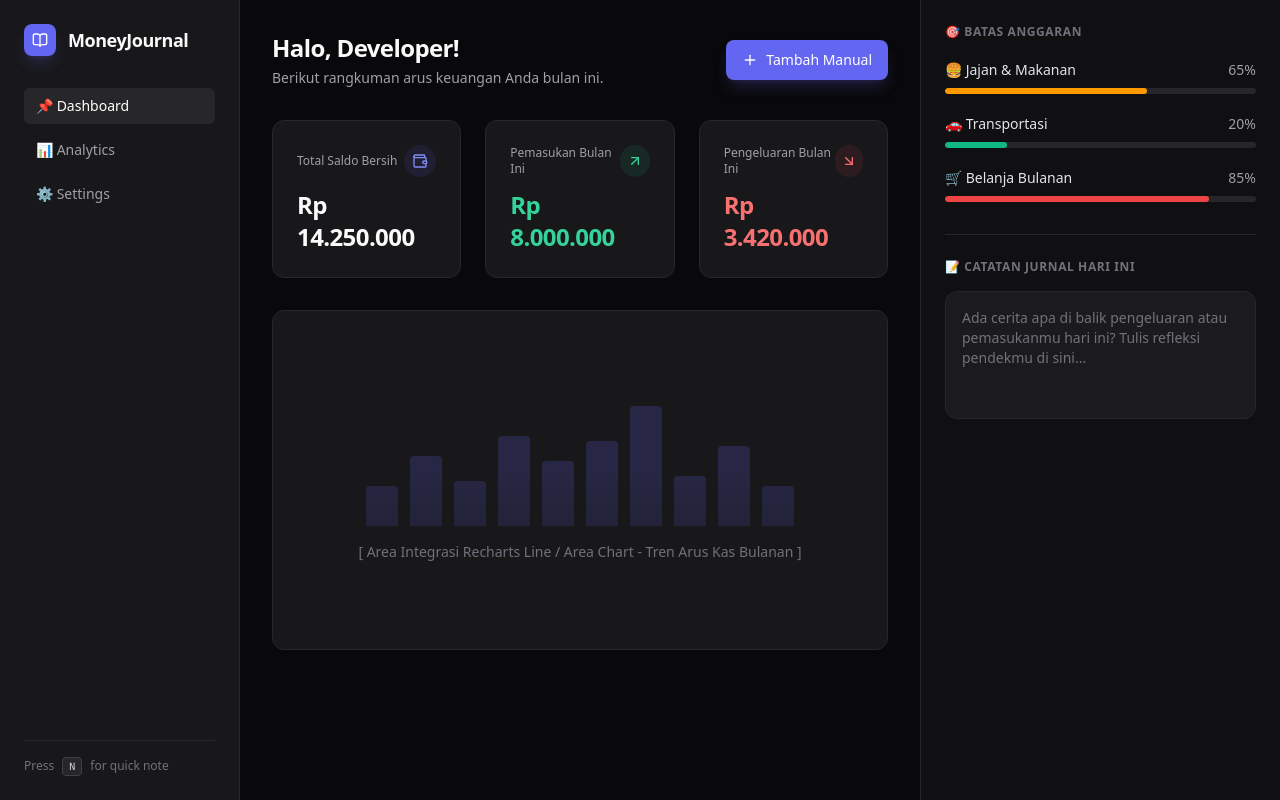
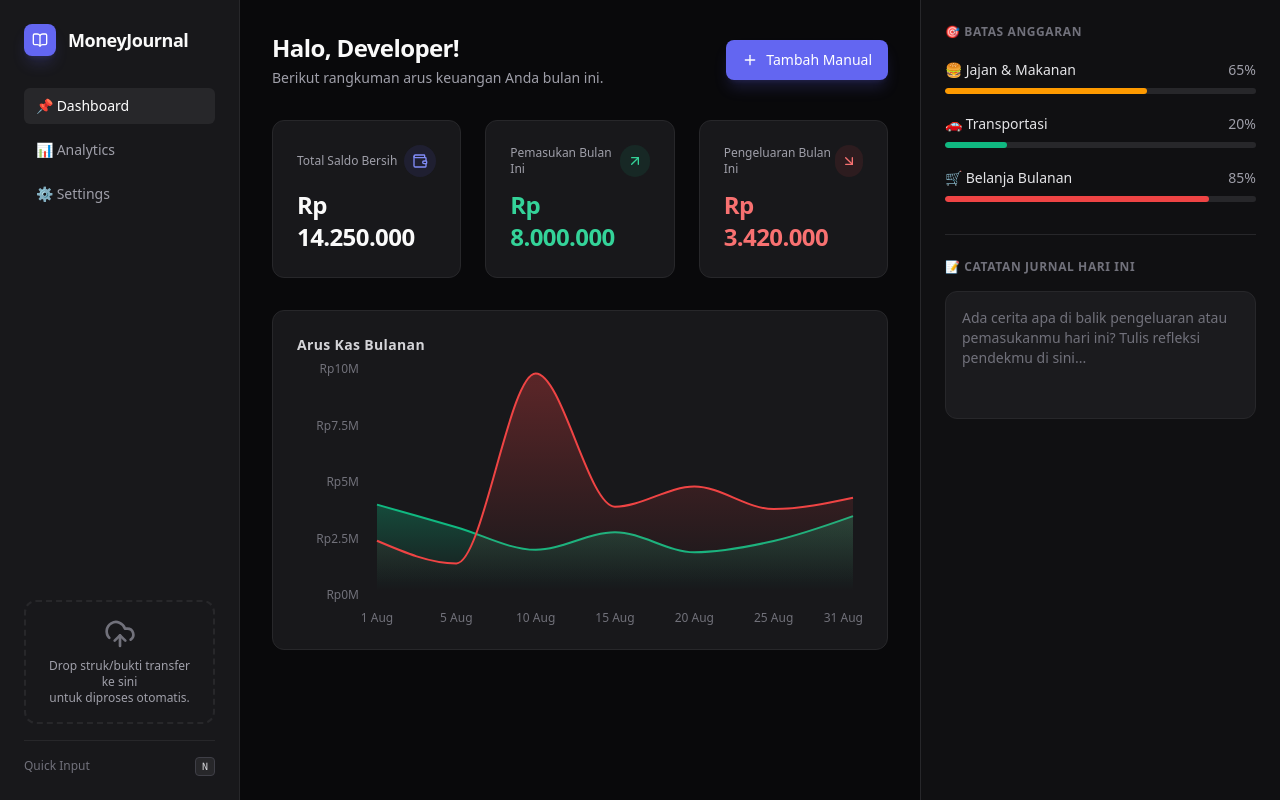
Before and after one commit to yodh222/money-journal-app, a Next.js app: page / in a window 1280 px wide. Built offline with nearby package versions, Linux system fonts and the light colour scheme.

Commit message:
feat: implement command palette, recharts cashflow, and drag-drop area

```diff
--- a/package.json
+++ b/package.json
@@ -9,6 +9,7 @@
     "lint": "eslint"
   },
   "dependencies": {
+    "@supabase/supabase-js": "^2.112.3",
     "clsx": "^2.1.1",
     "lucide-react": "^1.31.0",
     "next": "16.3.1",
--- a/src/app/layout.tsx
+++ b/src/app/layout.tsx
@@ -1,6 +1,7 @@
 import type { Metadata } from 'next';
 import { Inter } from 'next/font/google';
 import './globals.css';
+import CommandPalette from '@/components/command-palette/CommandPalette';
 
 const inter = Inter({
   subsets: ['latin'],
@@ -19,8 +20,9 @@ export default function RootLayout({
 }>) {
   return (
     <html lang="en" className="dark">
-      <body className={`${inter.variable} antialiased`}>
+      <body className={`${inter.variable} antialiased relative`}>
         {children}
+        <CommandPalette />
       </body>
     </html>
   );
--- a/src/app/page.tsx
+++ b/src/app/page.tsx
@@ -1,5 +1,7 @@
 import React from 'react';
 import { Wallet, ArrowUpRight, ArrowDownRight, Plus, BookOpen } from 'lucide-react';
+import CashFlowChart from '@/components/dashboard/CashFlowChart';
+import DragDropArea from '@/components/dashboard/DragDropArea';
 
 export default function Dashboard() {
   return (
@@ -20,8 +22,14 @@ export default function Dashboard() {
             <a href="#" className="flex items-center gap-3 px-3 py-2 rounded-md text-zinc-400 hover:bg-[#27272A] hover:text-white text-sm font-medium transition-all">⚙️ Settings</a>
           </nav>
         </div>
-        <div className="text-xs text-zinc-500 border-t border-[#27272A] pt-4 flex items-center gap-2">
-          Press <kbd className="bg-zinc-800 px-1.5 py-0.5 rounded border border-zinc-700 font-mono text-[10px] text-zinc-300">N</kbd> for quick note
+
+        <div className="space-y-4">
+          <DragDropArea />
+
+          <div className="text-xs text-zinc-500 border-t border-[#27272A] pt-4 flex items-center justify-between">
+            <span>Quick Input</span>
+            <kbd className="bg-zinc-800 px-1.5 py-0.5 rounded border border-zinc-700 font-mono text-[10px] text-zinc-300">N</kbd>
+          </div>
         </div>
       </aside>
 
@@ -69,15 +77,11 @@ export default function Dashboard() {
         </div>
 
         {/* MOCKUP AREA GRAFIK UTAMA */}
-        <div className="bg-[#18181B] border border-[#27272A] p-6 rounded-xl h-[340px] flex flex-col justify-center items-center text-zinc-500 space-y-4 hover:border-zinc-700 transition-colors relative overflow-hidden group">
-          <div className="absolute inset-0 bg-gradient-to-t from-[#18181B] via-transparent to-transparent z-10 pointer-events-none" />
-          {/* Simulated chart bars for visual aesthetic */}
-          <div className="flex items-end gap-3 h-32 opacity-20 group-hover:opacity-40 transition-opacity">
-            {[40, 70, 45, 90, 65, 85, 120, 50, 80, 40].map((h, i) => (
-              <div key={i} className="w-8 bg-indigo-500 rounded-t-sm" style={{ height: `${h}px` }} />
-            ))}
+        <div className="bg-[#18181B] border border-[#27272A] p-6 rounded-xl h-[340px] hover:border-zinc-700 transition-colors relative">
+          <h3 className="text-sm font-semibold tracking-wide text-zinc-300 mb-4 absolute z-10">Arus Kas Bulanan</h3>
+          <div className="pt-6 h-full w-full">
+            <CashFlowChart />
           </div>
-          <p className="text-sm font-medium z-20">[ Area Integrasi Recharts Line / Area Chart - Tren Arus Kas Bulanan ]</p>
         </div>
       </main>
 
--- /dev/null
+++ b/src/components/command-palette/CommandPalette.tsx
@@ -0,0 +1,92 @@
+'use client';
+
+import React, { useState, useEffect } from 'react';
+import { useShortcut } from '@/hooks/useShortcut';
+import { Search, PlusCircle, ArrowRightRight, Settings } from 'lucide-react';
+
+export default function CommandPalette() {
+  const [isOpen, setIsOpen] = useState(false);
+  const [inputValue, setInputValue] = useState('');
+
+  useShortcut({
+    N: () => {
+      setIsOpen(true);
+    },
+    CmdK: () => {
+      setIsOpen(true);
+    },
+    Escape: () => {
+      setIsOpen(false);
+      setInputValue('');
+    }
+  });
+
+  // Focus input automatically when modal opens
+  useEffect(() => {
+    if (isOpen) {
+      const input = document.getElementById('command-palette-input');
+      input?.focus();
+    }
+  }, [isOpen]);
+
+  if (!isOpen) return null;
+
+  const handleSubmit = (e: React.FormEvent) => {
+    e.preventDefault();
+    console.log('Parsing input:', inputValue);
+    // TODO: AI Parser logic
+    setIsOpen(false);
+    setInputValue('');
+  };
+
+  return (
+    <div className="fixed inset-0 z-50 flex items-start justify-center pt-[15vh] sm:pt-[20vh]">
+      {/* Backdrop */}
+      <div
+        className="fixed inset-0 bg-black/60 backdrop-blur-sm transition-opacity"
+        onClick={() => setIsOpen(false)}
+      />
+
+      {/* Modal Box */}
+      <div className="relative w-full max-w-xl overflow-hidden rounded-xl bg-[#18181B] border border-[#27272A] shadow-2xl ring-1 ring-white/10 transform transition-all">
+        <form onSubmit={handleSubmit} className="flex flex-col">
+          <div className="relative flex items-center px-4 py-3 border-b border-[#27272A]">
+            <Search className="h-5 w-5 text-zinc-500 mr-3" />
+            <input
+              id="command-palette-input"
+              type="text"
+              value={inputValue}
+              onChange={(e) => setInputValue(e.target.value)}
+              className="flex-1 bg-transparent text-white placeholder-zinc-500 focus:outline-none text-base"
+              placeholder="e.g., 50000 jajan sore #makanan"
+              autoComplete="off"
+            />
+            <kbd className="ml-3 hidden sm:inline-flex items-center gap-1 rounded bg-zinc-800 px-2 py-0.5 font-mono text-[10px] font-medium text-zinc-400">
+              ESC
+            </kbd>
+          </div>
+
+          {/* Quick Suggestions / Actions */}
+          <div className="p-2 space-y-1 overflow-y-auto max-h-72">
+            <div className="px-3 py-2 text-xs font-semibold text-zinc-500 uppercase tracking-wider">
+              Suggestions
+            </div>
+
+            <button type="button" className="w-full flex items-center px-3 py-2 text-sm text-zinc-300 hover:bg-[#27272A] hover:text-white rounded-md transition-colors text-left">
+              <PlusCircle className="mr-3 h-4 w-4 text-indigo-400" />
+              Catat Pemasukan / Pengeluaran Cepat
+            </button>
+            <button type="button" className="w-full flex items-center px-3 py-2 text-sm text-zinc-300 hover:bg-[#27272A] hover:text-white rounded-md transition-colors text-left">
+              <ArrowRightRight className="mr-3 h-4 w-4 text-emerald-400" />
+              Transfer Antar Dompet
+            </button>
+            <button type="button" className="w-full flex items-center px-3 py-2 text-sm text-zinc-300 hover:bg-[#27272A] hover:text-white rounded-md transition-colors text-left">
+              <Settings className="mr-3 h-4 w-4 text-zinc-400" />
+              Buka Pengaturan
+            </button>
+          </div>
+        </form>
+      </div>
+    </div>
+  );
+}
--- /dev/null
+++ b/src/components/dashboard/CashFlowChart.tsx
@@ -0,0 +1,90 @@
+'use client';
+
+import React from 'react';
+import { AreaChart, Area, XAxis, YAxis, CartesianGrid, Tooltip, ResponsiveContainer } from 'recharts';
+
+const data = [
+  { name: '1 Aug', income: 4000000, expense: 2400000 },
+  { name: '5 Aug', income: 3000000, expense: 1398000 },
+  { name: '10 Aug', income: 2000000, expense: 9800000 },
+  { name: '15 Aug', income: 2780000, expense: 3908000 },
+  { name: '20 Aug', income: 1890000, expense: 4800000 },
+  { name: '25 Aug', income: 2390000, expense: 3800000 },
+  { name: '31 Aug', income: 3490000, expense: 4300000 },
+];
+
+const formatCurrency = (value: number) => {
+  return new Intl.NumberFormat('id-ID', {
+    style: 'currency',
+    currency: 'IDR',
+    minimumFractionDigits: 0,
+    maximumFractionDigits: 0,
+  }).format(value);
+};
+
+export default function CashFlowChart() {
+  return (
+    <div className="h-full w-full">
+      <ResponsiveContainer width="100%" height="100%">
+        <AreaChart
+          data={data}
+          margin={{
+            top: 10,
+            right: 10,
+            left: 20,
+            bottom: 0,
+          }}
+        >
+          <defs>
+            <linearGradient id="colorIncome" x1="0" y1="0" x2="0" y2="1">
+              <stop offset="5%" stopColor="#10B981" stopOpacity={0.3} />
+              <stop offset="95%" stopColor="#10B981" stopOpacity={0} />
+            </linearGradient>
+            <linearGradient id="colorExpense" x1="0" y1="0" x2="0" y2="1">
+              <stop offset="5%" stopColor="#EF4444" stopOpacity={0.3} />
+              <stop offset="95%" stopColor="#EF4444" stopOpacity={0} />
+            </linearGradient>
+          </defs>
+          <XAxis
+            dataKey="name"
+            axisLine={false}
+            tickLine={false}
+            tick={{ fill: '#71717A', fontSize: 12 }}
+            dy={10}
+          />
+          <YAxis
+            axisLine={false}
+            tickLine={false}
+            tick={{ fill: '#71717A', fontSize: 12 }}
+            tickFormatter={(val) => `Rp${val / 1000000}M`}
+            dx={-10}
+          />
+          <Tooltip
+            contentStyle={{ backgroundColor: '#18181B', borderColor: '#27272A', borderRadius: '8px' }}
+            itemStyle={{ color: '#FAFAFA' }}
+            formatter={(value: number) => [formatCurrency(value), '']}
+            labelStyle={{ color: '#A1A1AA', marginBottom: '4px' }}
+          />
+          <Area
+            type="monotone"
+            dataKey="income"
+            stroke="#10B981"
+            fillOpacity={1}
+            fill="url(#colorIncome)"
+            name="Pemasukan"
+            strokeWidth={2}
+          />
+          <Area
+            type="monotone"
+            dataKey="expense"
+            stroke="#EF4444"
+            fillOpacity={1}
+            fill="url(#colorExpense)"
+            name="Pengeluaran"
+            strokeWidth={2}
+          />
+        </AreaChart>
+      </ResponsiveContainer>
+    </div>
+  );
+}
--- /dev/null
+++ b/src/components/dashboard/DragDropArea.tsx
@@ -0,0 +1,47 @@
+'use client';
+
+import React, { useState, useCallback } from 'react';
+import { UploadCloud } from 'lucide-react';
+
+export default function DragDropArea() {
+  const [isDragging, setIsDragging] = useState(false);
+
+  const handleDragOver = useCallback((e: React.DragEvent) => {
+    e.preventDefault();
+    setIsDragging(true);
+  }, []);
+
+  const handleDragLeave = useCallback((e: React.DragEvent) => {
+    e.preventDefault();
+    setIsDragging(false);
+  }, []);
+
+  const handleDrop = useCallback((e: React.DragEvent) => {
+    e.preventDefault();
+    setIsDragging(false);
+
+    if (e.dataTransfer.files && e.dataTransfer.files.length > 0) {
+      const file = e.dataTransfer.files[0];
+      console.log('File dropped:', file.name);
+      // TODO: Implement local OCR or API logic here
+    }
+  }, []);
+
+  return (
+    <div
+      className={`border-2 border-dashed rounded-xl p-4 text-center transition-all flex flex-col items-center justify-center ${
+        isDragging
+          ? 'border-indigo-500 bg-indigo-500/10'
+          : 'border-[#27272A] bg-[#18181B] hover:border-zinc-600'
+      }`}
+      onDragOver={handleDragOver}
+      onDragLeave={handleDragLeave}
+      onDrop={handleDrop}
+    >
+      <UploadCloud className={`h-8 w-8 mb-2 ${isDragging ? 'text-indigo-400' : 'text-zinc-500'}`} />
+      <p className="text-xs font-medium text-zinc-400">
+        Drop struk/bukti transfer ke sini <br/> untuk diproses otomatis.
+      </p>
+    </div>
+  );
+}
--- /dev/null
+++ b/src/lib/supabaseClient.ts
@@ -0,0 +1,6 @@
+import { createClient } from '@supabase/supabase-js';
+
+const supabaseUrl = process.env.NEXT_PUBLIC_SUPABASE_URL || '';
+const supabaseAnonKey = process.env.NEXT_PUBLIC_SUPABASE_ANON_KEY || '';
+
+export const supabase = createClient(supabaseUrl, supabaseAnonKey);
```
Also changed, not shown: src/hooks/useShortcut.ts (added, +45 -0 lines), 1 other file (tests, documents, lock files or other folders).
